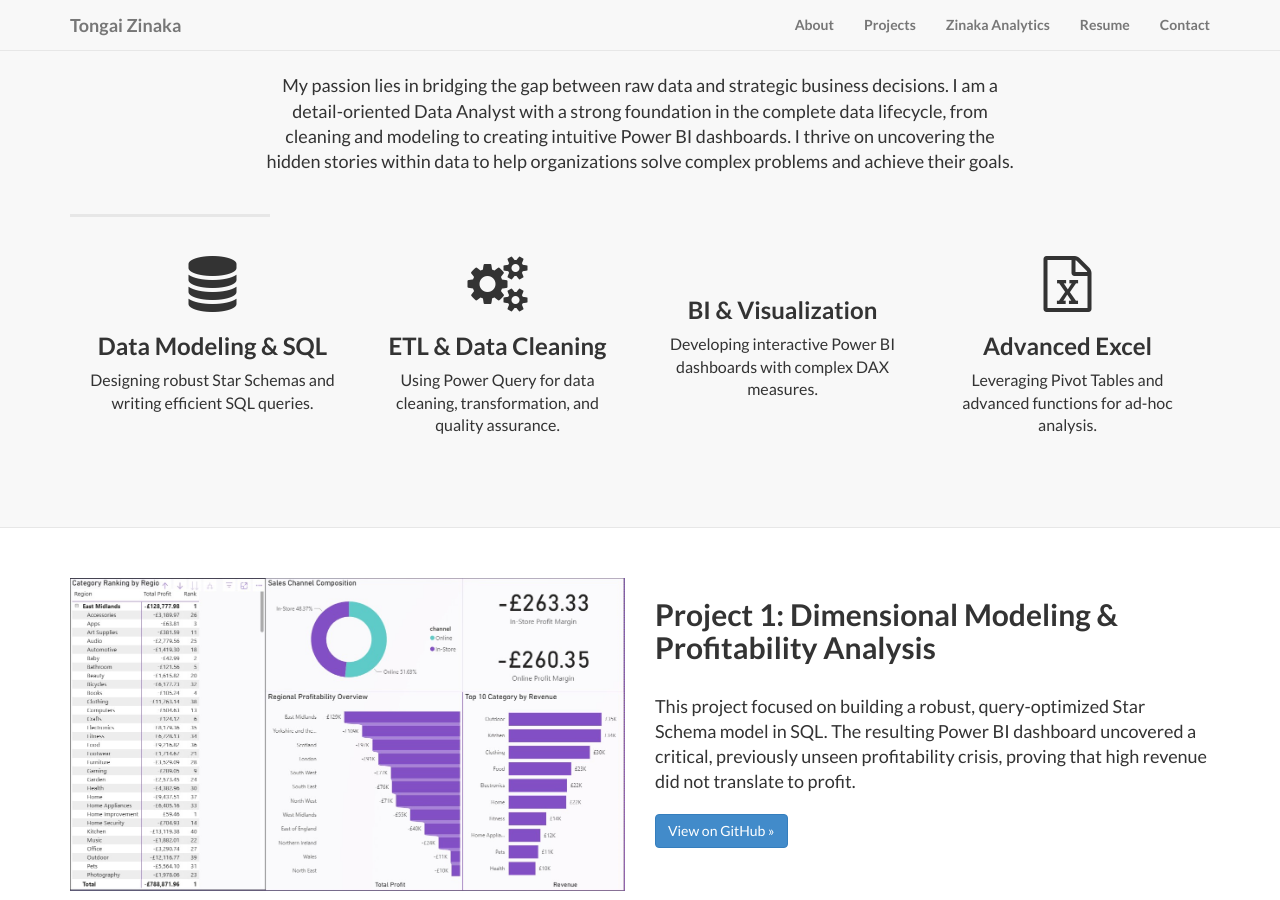
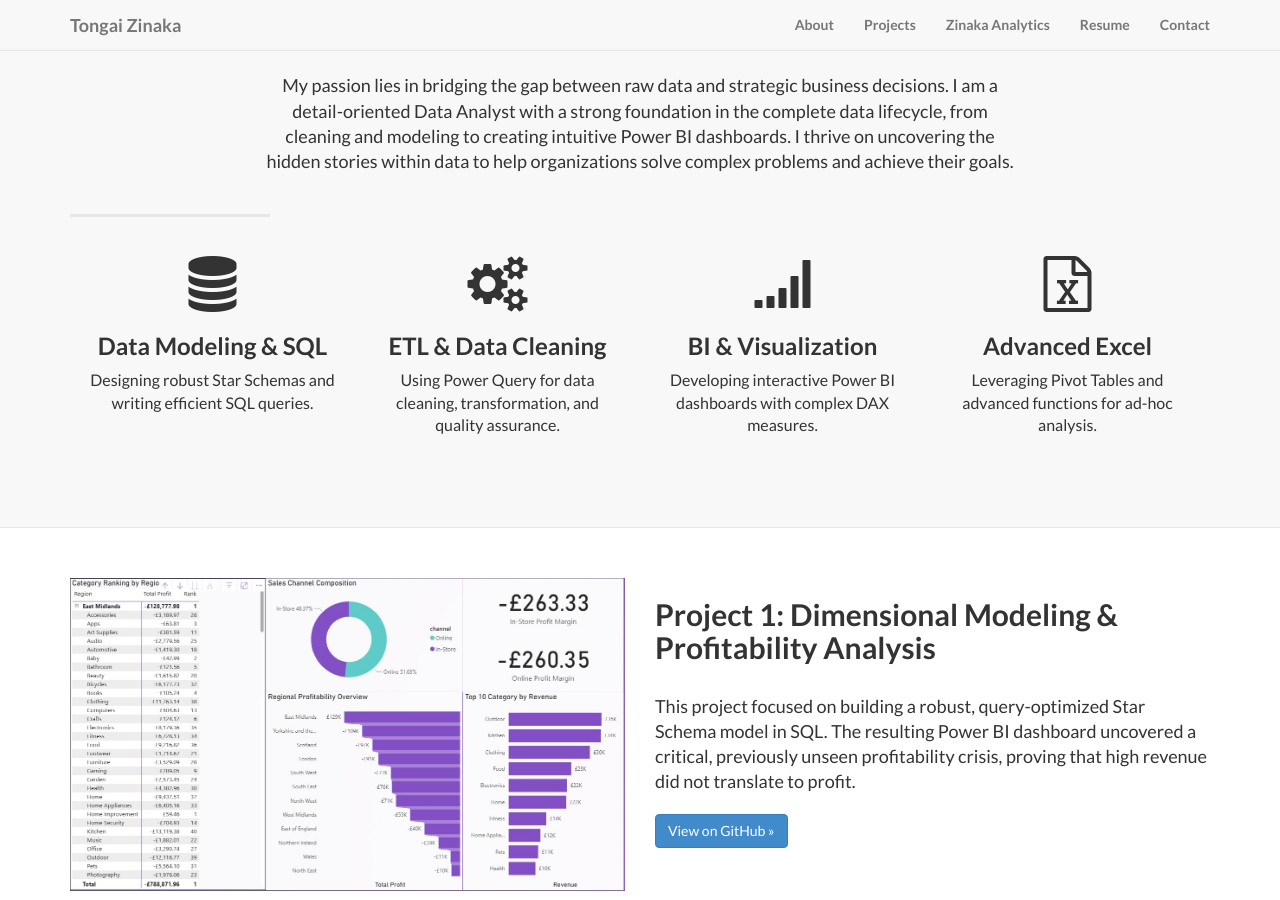
Before and after one commit to Tongai-Zinaka/tongai-zinaka.github.io, a Jekyll site: the page built from index.html, in a window 1280 px wide and 900 px high, scrolled down 880 px. Built offline with Jekyll 4.4.1, drawn with Linux system fonts in a browser that asks for light colours.

Commit message:
Update index.html

```diff
--- a/index.html
+++ b/index.html
@@ -57,7 +57,7 @@ title: Tongai Zinaka | Data & Business Intelligence Analyst
                         <p class="lead" style="font-size: 16px;">Using Power Query for data cleaning, transformation, and quality assurance.</p>
                     </td>
                     <td style="width: 25%; vertical-align: top; padding: 20px;" data-aos="fade-up" data-aos-delay="300">
-                        <i class="fa fa-bar-chart fa-4x" aria-hidden="true"></i>
+                        <i class="fa fa-signal fa-4x" aria-hidden="true"></i>
                         <h3>BI & Visualization</h3>
                         <p class="lead" style="font-size: 16px;">Developing interactive Power BI dashboards with complex DAX measures.</p>
                     </td>
```
